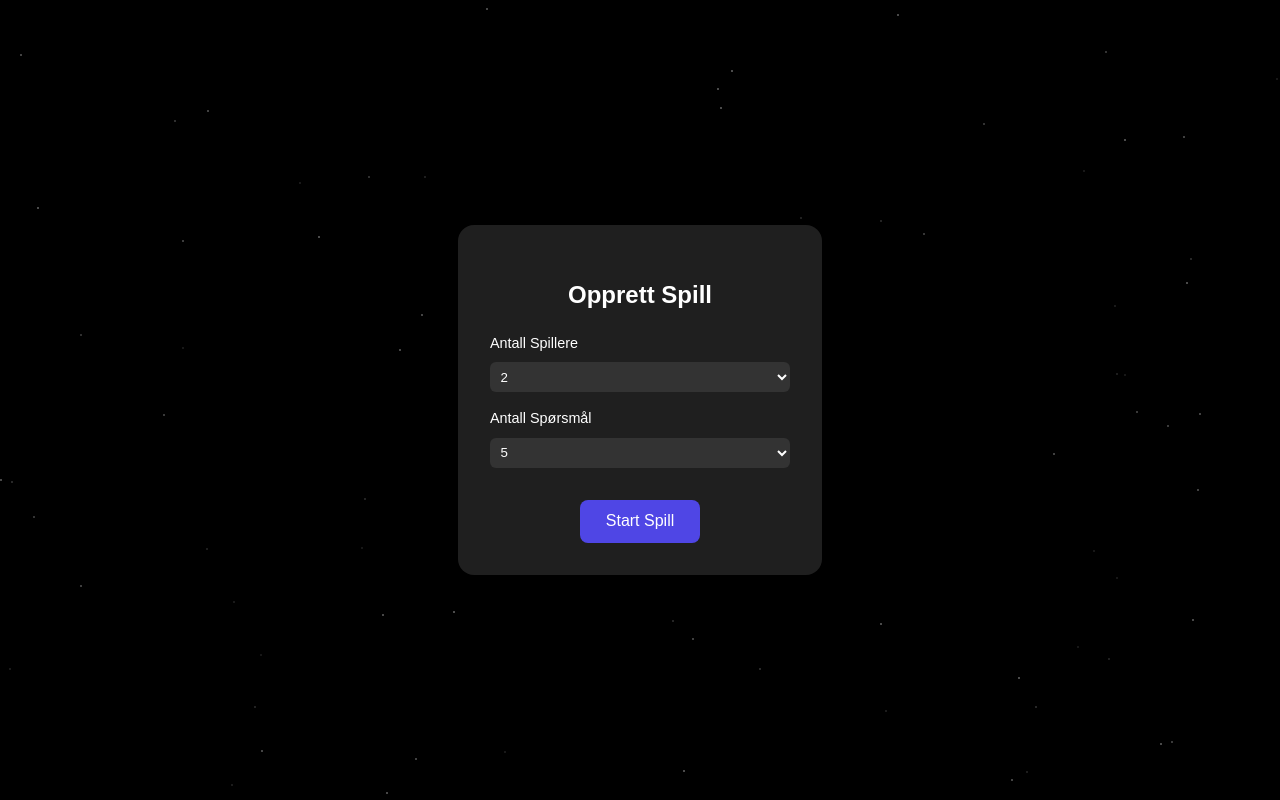
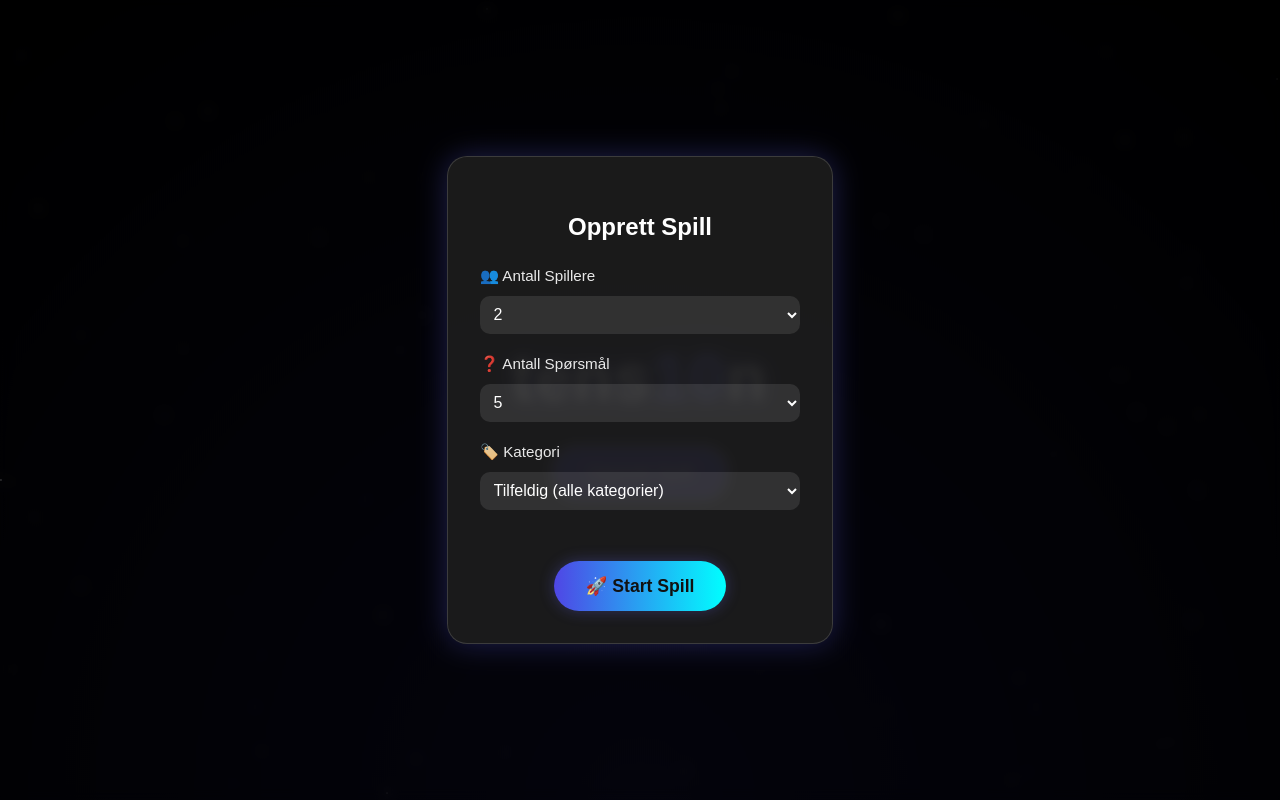
Before and after one commit to Palfos23/tens10n, a React (Vite) app in the folder frontend/: page / in a window 1280 px wide. Both pictures are taken after a click on the button "Opprett Spill". Built offline with nearby package versions, Linux system fonts and the light colour scheme.

Commit message:
Frontend fiks hehe

```diff
--- a/frontend/src/LandingPage.css
+++ b/frontend/src/LandingPage.css
@@ -2,7 +2,7 @@
     position: relative;
     width: 100vw;
     height: 100vh;
-    background-color: black;
+    background: radial-gradient(circle at bottom, #0a0a1f 0%, #000 100%);
     overflow: hidden;
     display: flex;
     flex-direction: column;
@@ -19,8 +19,8 @@
     height: 2px;
     background: white;
     border-radius: 50%;
-    opacity: 0.5;
-    animation: twinkle 2s infinite;
+    opacity: 0.7;
+    animation: twinkle 2s infinite ease-in-out;
 }
 
 @keyframes twinkle {
@@ -32,29 +32,37 @@
     }
 }
 
+/* Title */
 .title {
     font-size: 4rem;
     margin-bottom: 2rem;
     text-align: center;
+    letter-spacing: 2px;
+    color: #fff;
+    text-shadow: 0 0 20px #6366f1, 0 0 40px rgba(99, 102, 241, 0.6);
 }
 
 .highlight {
     color: #6366f1;
 }
 
+/* Create button */
 .create-btn {
-    background-color: #6366f1;
+    background: #4f46e5;
     color: white;
     border: none;
-    padding: 1rem 2rem;
-    border-radius: 12px;
+    padding: 1rem 2.2rem;
+    border-radius: 999px;
     font-size: 1.2rem;
     cursor: pointer;
-    transition: background-color 0.2s;
+    transition: all 0.3s ease;
+    box-shadow: 0 0 10px rgba(99, 102, 241, 0.4);
 }
 
 .create-btn:hover {
-    background-color: #4f46e5;
+    transform: scale(1.05);
+    background: linear-gradient(90deg, #4f46e5, #00e0ff);
+    box-shadow: 0 0 10px rgba(99, 102, 241, 0.4);
 }
 
 /* Modal styles */
@@ -68,13 +76,16 @@
     display: flex;
     justify-content: center;
     align-items: center;
+    backdrop-filter: blur(6px);
 }
 
 .modal {
-    background-color: #1f1f1f;
+    background: rgba(31, 31, 31, 0.85);
+    border: 1px solid rgba(255, 255, 255, 0.15);
+    box-shadow: 0 0 30px rgba(99, 102, 241, 0.3);
     padding: 2rem;
-    border-radius: 16px;
-    width: 300px;
+    border-radius: 20px;
+    width: 320px;
     color: white;
     text-align: center;
     animation: fadeIn 0.3s ease;
@@ -83,46 +94,63 @@
 @keyframes fadeIn {
     from {
         opacity: 0;
-        transform: translateY(20px);
+        transform: translateY(20px) scale(0.95);
     }
     to {
         opacity: 1;
-        transform: translateY(0);
+        transform: translateY(0) scale(1);
     }
 }
 
+/* Form styling */
 .form-group {
-    margin: 1rem 0;
+    margin: 1.2rem 0;
     text-align: left;
 }
 
 label {
     display: block;
     margin-bottom: 0.5rem;
-    font-size: 0.9rem;
+    font-size: 0.95rem;
+    font-weight: 500;
+    opacity: 0.9;
 }
 
 select {
     width: 100%;
-    padding: 0.4rem;
-    border-radius: 6px;
+    padding: 0.6rem;
+    border-radius: 10px;
     border: none;
-    background-color: #333;
+    background-color: rgba(255, 255, 255, 0.1);
     color: white;
+    font-size: 1rem;
+    outline: none;
+    cursor: pointer;
+    transition: background-color 0.2s, box-shadow 0.2s;
 }
 
+select:hover {
+    background-color: rgba(255, 255, 255, 0.2);
+    box-shadow: 0 0 10px rgba(99, 102, 241, 0.4);
+}
+
+/* Start button */
 .start-btn {
-    margin-top: 1rem;
-    background-color: #4f46e5;
-    color: white;
+    margin-top: 1.5rem;
+    background: #4f46e5;
+    color: black;
     border: none;
-    padding: 0.8rem 1.6rem;
-    border-radius: 8px;
+    padding: 0.9rem 2rem;
+    border-radius: 999px;
     cursor: pointer;
-    font-size: 1rem;
-    transition: background-color 0.2s;
+    font-size: 1.1rem;
+    font-weight: bold;
+    transition: all 0.3s ease;
+    box-shadow: 0 0 20px rgba(99, 102, 241, 0.5);
 }
 
 .start-btn:hover {
-    background-color: #4338ca;
+    transform: scale(1.05);
+    background: linear-gradient(90deg, #00e0ff, #4f46e5);
+    box-shadow: 0 0 35px rgba(99, 102, 241, 0.8);
 }
--- a/frontend/src/LandingPage.tsx
+++ b/frontend/src/LandingPage.tsx
@@ -8,13 +8,25 @@ interface Star {
 }
 
 interface LandingPageProps {
-    onStartGame: (numPlayers: number, numQuestions: number) => void;
+    onStartGame: (numPlayers: number, numQuestions: number, category: string) => void;
 }
+
+const categories = [
+    "Tilfeldig (alle kategorier)",
+    "Geografi",
+    "Historie",
+    "Sport",
+    "Underholdning",
+    "Vitenskap",
+    "Teknologi",
+    "Kultur"
+];
 
 const LandingPage: React.FC<LandingPageProps> = ({ onStartGame }) => {
     const [open, setOpen] = useState(false);
     const [numPlayers, setNumPlayers] = useState("2");
     const [numQuestions, setNumQuestions] = useState("5");
+    const [category, setCategory] = useState(categories[0]);
     const [stars, setStars] = useState<Star[]>([]);
 
     useEffect(() => {
@@ -25,6 +37,11 @@ const LandingPage: React.FC<LandingPageProps> = ({ onStartGame }) => {
         }));
         setStars(starArray);
     }, []);
+
+    const handleStart = () => {
+        onStartGame(parseInt(numPlayers, 10), parseInt(numQuestions, 10), category);
+        setOpen(false);
+    };
 
     return (
         <div className="landing-container">
@@ -54,7 +71,7 @@ const LandingPage: React.FC<LandingPageProps> = ({ onStartGame }) => {
                         <h2>Opprett Spill</h2>
 
                         <div className="form-group">
-                            <label>Antall Spillere</label>
+                            <label>👥 Antall Spillere</label>
                             <select
                                 value={numPlayers}
                                 onChange={(e) => setNumPlayers(e.target.value)}
@@ -68,7 +85,7 @@ const LandingPage: React.FC<LandingPageProps> = ({ onStartGame }) => {
                         </div>
 
                         <div className="form-group">
-                            <label>Antall Spørsmål</label>
+                            <label>❓ Antall Spørsmål</label>
                             <select
                                 value={numQuestions}
                                 onChange={(e) => setNumQuestions(e.target.value)}
@@ -81,13 +98,22 @@ const LandingPage: React.FC<LandingPageProps> = ({ onStartGame }) => {
                             </select>
                         </div>
 
-                        <button
-                            className="start-btn"
-                            onClick={() =>
-                                onStartGame(parseInt(numPlayers, 10), parseInt(numQuestions, 10))
-                            }
-                        >
-                            Start Spill
+                        <div className="form-group">
+                            <label>🏷️ Kategori</label>
+                            <select
+                                value={category}
+                                onChange={(e) => setCategory(e.target.value)}
+                            >
+                                {categories.map((cat, i) => (
+                                    <option key={i} value={cat}>
+                                        {cat}
+                                    </option>
+                                ))}
+                            </select>
+                        </div>
+
+                        <button className="start-btn" onClick={handleStart}>
+                            🚀 Start Spill
                         </button>
                     </div>
                 </div>
--- /dev/null
+++ b/frontend/src/PlayerSetup.css
@@ -0,0 +1,178 @@
+.player-setup-container {
+    height: 100vh;
+    width: 100vw;
+    display: flex;
+    justify-content: center;
+    align-items: center;
+    overflow: hidden;
+    color: white;
+    position: relative;
+    font-family: "Arial", sans-serif;
+}
+
+/* Kortet med glassmorphism og glow */
+.player-setup-card {
+    background: rgba(255, 255, 255, 0.1);
+    backdrop-filter: blur(10px);
+    border-radius: 20px;
+    padding: 2.5rem 3rem;
+    text-align: center;
+    box-shadow: 0 0 30px rgba(99, 102, 241, 0.3);
+    color: white;
+    width: min(90%, 400px);
+    display: flex;
+    flex-direction: column;
+    align-items: center;
+    animation: fadeInUp 0.6s ease;
+    border: 1px solid rgba(255, 255, 255, 0.15);
+}
+
+@keyframes fadeInUp {
+    from {
+        opacity: 0;
+        transform: translateY(30px);
+    }
+    to {
+        opacity: 1;
+        transform: translateY(0);
+    }
+}
+
+/* Tittel */
+.player-setup-title {
+    margin-bottom: 1.8rem;
+    font-size: 1.8rem;
+    font-weight: 700;
+    text-shadow: 0 0 15px rgba(99, 102, 241, 0.6);
+    letter-spacing: 1px;
+    animation: fadeIn 0.8s ease both;
+}
+
+@keyframes fadeIn {
+    from {
+        opacity: 0;
+        transform: translateY(-10px);
+    }
+    to {
+        opacity: 1;
+        transform: translateY(0);
+    }
+}
+
+/* Input-container */
+.player-inputs {
+    display: flex;
+    flex-direction: column;
+    gap: 1rem;
+    width: 100%;
+    align-items: center;
+}
+
+/* Input med fly-inn animasjon */
+.player-input {
+    width: 80%;
+    padding: 0.7rem 1rem;
+    font-size: 1rem;
+    border-radius: 10px;
+    border: 1px solid rgba(255, 255, 255, 0.3);
+    background: rgba(255, 255, 255, 0.15);
+    color: white;
+    text-align: center;
+    outline: none;
+    transition: border-color 0.2s, box-shadow 0.2s;
+    opacity: 0;
+    transform: translateY(20px);
+    animation: flyIn 0.5s ease forwards;
+}
+
+@keyframes flyIn {
+    to {
+        opacity: 1;
+        transform: translateY(0);
+    }
+}
+
+/* Sekvensielle input-forsinkelser */
+.player-input:nth-child(1) { animation-delay: 0.2s; }
+.player-input:nth-child(2) { animation-delay: 0.35s; }
+.player-input:nth-child(3) { animation-delay: 0.5s; }
+.player-input:nth-child(4) { animation-delay: 0.65s; }
+.player-input:nth-child(5) { animation-delay: 0.8s; }
+.player-input:nth-child(6) { animation-delay: 0.95s; }
+.player-input:nth-child(7) { animation-delay: 1.1s; }
+.player-input:nth-child(8) { animation-delay: 1.25s; }
+
+.player-input::placeholder {
+    color: rgba(255, 255, 255, 0.6);
+}
+
+.player-input:focus {
+    border-color: #00ffff;
+    box-shadow: 0 0 12px rgba(0, 255, 255, 0.6);
+}
+
+/* Start-knapp */
+.start-btn {
+    margin-top: 2rem;
+    padding: 0.9rem 2rem;
+    font-size: 1.1rem;
+    font-weight: bold;
+    border-radius: 999px;
+    border: none;
+    cursor: pointer;
+    transition: all 0.3s ease;
+    box-shadow: 0 0 15px rgba(99, 102, 241, 0.3);
+    background: linear-gradient(90deg, #4f46e5, #00ffff);
+    color: #111;
+    opacity: 0;
+    transform: translateY(20px);
+    animation: buttonFadeIn 0.6s ease forwards;
+    animation-delay: 0.5s;
+}
+
+@keyframes buttonFadeIn {
+    to {
+        opacity: 1;
+        transform: translateY(0);
+    }
+}
+
+.start-btn.active:hover {
+    transform: scale(1.07);
+    box-shadow: 0 0 25px rgba(99, 102, 241, 0.8);
+    background: linear-gradient(90deg, #00ffff, #4f46e5);
+}
+
+.start-btn.disabled {
+    opacity: 0.4;
+    cursor: not-allowed;
+    background: rgba(255, 255, 255, 0.2);
+    color: rgba(255, 255, 255, 0.6);
+}
+
+/* Feilmelding */
+.error-text {
+    margin-top: 0.8rem;
+    color: #ff5555;
+    font-weight: 500;
+    font-size: 0.95rem;
+    text-shadow: 0 0 8px rgba(255, 85, 85, 0.6);
+    animation: fadeInError 0.3s ease forwards;
+    text-align: center;
+}
+
+@keyframes fadeInError {
+    from {
+        opacity: 0;
+        transform: translateY(-5px);
+    }
+    to {
+        opacity: 1;
+        transform: translateY(0);
+    }
+}
+
+.input-error {
+    border-color: #ff5555 !important;
+    box-shadow: 0 0 10px rgba(255, 85, 85, 0.6) !important;
+}
--- a/frontend/src/PlayerSetup.tsx
+++ b/frontend/src/PlayerSetup.tsx
@@ -1,5 +1,6 @@
-import React, { useState } from "react";
+import React, { useState, useEffect } from "react";
 import StarBackground from "./StarBackground";
+import "./PlayerSetup.css";
 
 interface PlayerSetupProps {
     numPlayers: number;
@@ -8,6 +9,7 @@ interface PlayerSetupProps {
 
 const PlayerSetup: React.FC<PlayerSetupProps> = ({ numPlayers, onStart }) => {
     const [names, setNames] = useState<string[]>(Array(numPlayers).fill(""));
+    const [error, setError] = useState<string | null>(null);
 
     const handleChange = (i: number, value: string) => {
         const updated = [...names];
@@ -17,51 +19,32 @@ const PlayerSetup: React.FC<PlayerSetupProps> = ({ numPlayers, onStart }) => {
 
     const allNamed = names.every((n) => n.trim().length > 0);
 
+    const hasDuplicates = names
+        .map((n) => n.trim().toLowerCase())
+        .filter((n) => n.length > 0)
+        .some((name, index, arr) => arr.indexOf(name) !== index);
+
+    useEffect(() => {
+        if (hasDuplicates) {
+            setError("Flere spillere har samme navn – velg unike navn 🧩");
+        } else {
+            setError(null);
+        }
+    }, [hasDuplicates, names]);
+
+    const handleStart = () => {
+        if (hasDuplicates || !allNamed) return;
+        onStart(names);
+    };
+
     return (
-        <div
-            style={{
-                height: "100vh",
-                width: "100vw",
-                display: "flex",
-                justifyContent: "center",
-                alignItems: "center",
-            }}
-        >
+        <div className="player-setup-container">
             <StarBackground />
-            <div
-                style={{
-                    background: "rgba(255, 255, 255, 0.1)",
-                    backdropFilter: "blur(10px)",
-                    borderRadius: 16,
-                    padding: "2.5rem 3rem",
-                    textAlign: "center",
-                    boxShadow: "0 0 20px rgba(0,0,0,0.4)",
-                    color: "white",
-                    width: "min(90%, 400px)",
-                    display: "flex",
-                    flexDirection: "column",
-                    alignItems: "center", // 👈 center inputs and button
-                }}
-            >
-                <h2
-                    style={{
-                        marginBottom: "1.5rem",
-                        fontSize: "1.8rem",
-                        letterSpacing: "1px",
-                    }}
-                >
-                    Skriv inn navn på spillere
-                </h2>
 
-                <div
-                    style={{
-                        display: "flex",
-                        flexDirection: "column",
-                        gap: "1rem",
-                        width: "100%",
-                        alignItems: "center", // 👈 keeps input fields centered
-                    }}
-                >
+            <div className="player-setup-card">
+                <h2 className="player-setup-title">Skriv inn navn på spillere</h2>
+
+                <div className="player-inputs">
                     {names.map((name, i) => (
                         <input
                             key={i}
@@ -69,52 +52,23 @@ const PlayerSetup: React.FC<PlayerSetupProps> = ({ numPlayers, onStart }) => {
                             placeholder={`Spiller ${i + 1}`}
                             value={name}
                             onChange={(e) => handleChange(i, e.target.value)}
-                            style={{
-                                width: "80%", // 👈 makes input smaller & centered
-                                padding: "0.6rem 0.8rem",
-                                fontSize: "1rem",
-                                borderRadius: 8,
-                                border: "1px solid rgba(255,255,255,0.3)",
-                                background: "rgba(255,255,255,0.15)",
-                                color: "white",
-                                textAlign: "center",
-                                outline: "none",
-                            }}
-                            onFocus={(e) =>
-                                (e.target.style.border = "1px solid rgba(255,255,255,0.7)")
-                            }
-                            onBlur={(e) =>
-                                (e.target.style.border = "1px solid rgba(255,255,255,0.3)")
-                            }
+                            className={`player-input ${
+                                hasDuplicates ? "input-error" : ""
+                            }`}
                         />
                     ))}
                 </div>
 
+                {error && <p className="error-text">{error}</p>}
+
                 <button
-                    disabled={!allNamed}
-                    onClick={() => onStart(names)}
-                    style={{
-                        marginTop: "2rem",
-                        padding: "0.8rem 1.6rem",
-                        fontSize: "1.1rem",
-                        fontWeight: "bold",
-                        borderRadius: 8,
-                        border: "none",
-                        cursor: allNamed ? "pointer" : "not-allowed",
-                        background: allNamed
-                            ? "#4f46e5"
-                            : "rgba(255,255,255,0.2)",
-                        color: allNamed ? "#111" : "rgba(255,255,255,0.5)",
-                        transition: "transform 0.2s ease, opacity 0.3s ease",
-                    }}
-                    onMouseEnter={(e) =>
-                        allNamed && (e.currentTarget.style.transform = "scale(1.05)")
-                    }
-                    onMouseLeave={(e) =>
-                        allNamed && (e.currentTarget.style.transform = "scale(1)")
-                    }
+                    className={`start-btn ${
+                        allNamed && !hasDuplicates ? "active" : "disabled"
+                    }`}
+                    disabled={!allNamed || hasDuplicates}
+                    onClick={handleStart}
                 >
-                    Start Spill
+                    🚀 Start Spill
                 </button>
             </div>
         </div>
```
